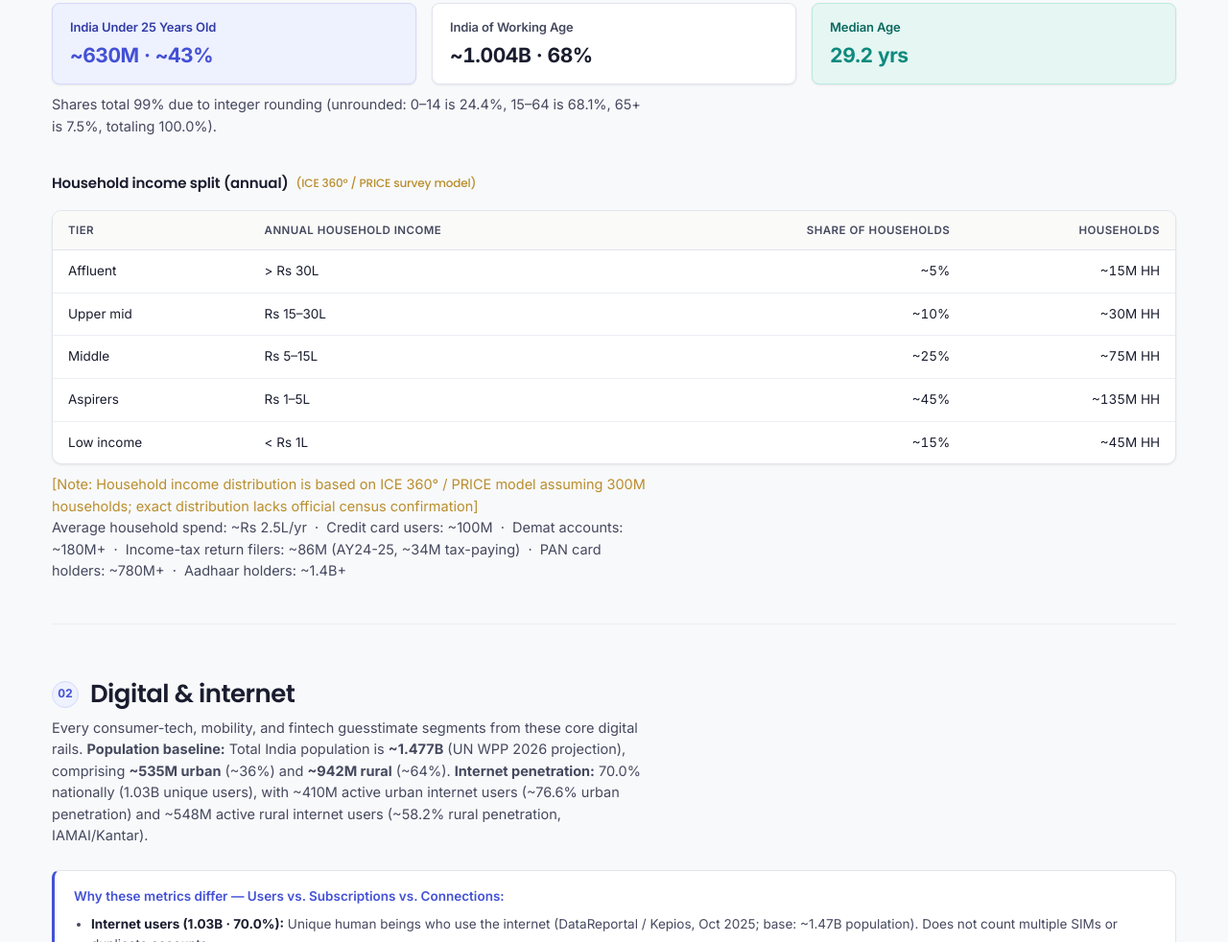
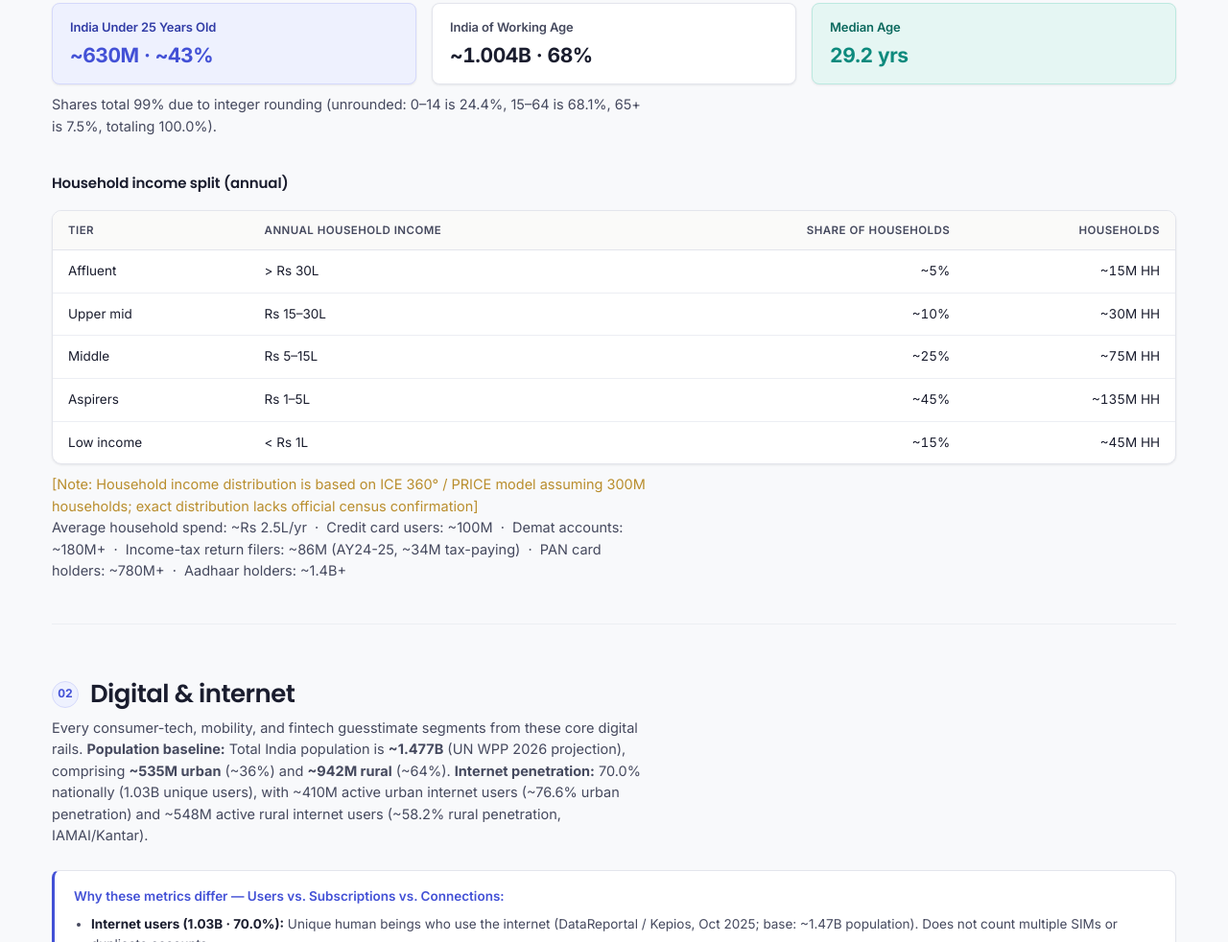
Before and after one commit to ramithrlal-bit/guesstimate-dashboard, a website: page index.html in a window 1280 px wide. Shown: the part 2857-3839 px from the top of the page at 96% size. Drawn offline with nearby package versions, Linux system fonts and the light colour scheme; no server answers.

Commit message:
Remove source tag from Household income split heading

```diff
--- a/index.html
+++ b/index.html
@@ -294,7 +294,7 @@
   </div>
   <p class="sec-note" style="margin:10px 0 0;">Shares total 99% due to integer rounding (unrounded: 0–14 is 24.4%, 15–64 is 68.1%, 65+ is 7.5%, totaling 100.0%).</p>
 
-  <div class="sub-title">Household income split (annual) <span style="font-size:12px; font-weight:normal; color:#b98d2c;">(ICE 360° / PRICE survey model)</span></div>
+  <div class="sub-title">Household income split (annual)</div>
   <div class="table-wrap">
     <table class="dtable" data-cat="population">
       <thead><tr><th>Tier</th><th>Annual household income</th><th class="num">Share of households</th><th class="num">Households</th></tr></thead>
```
